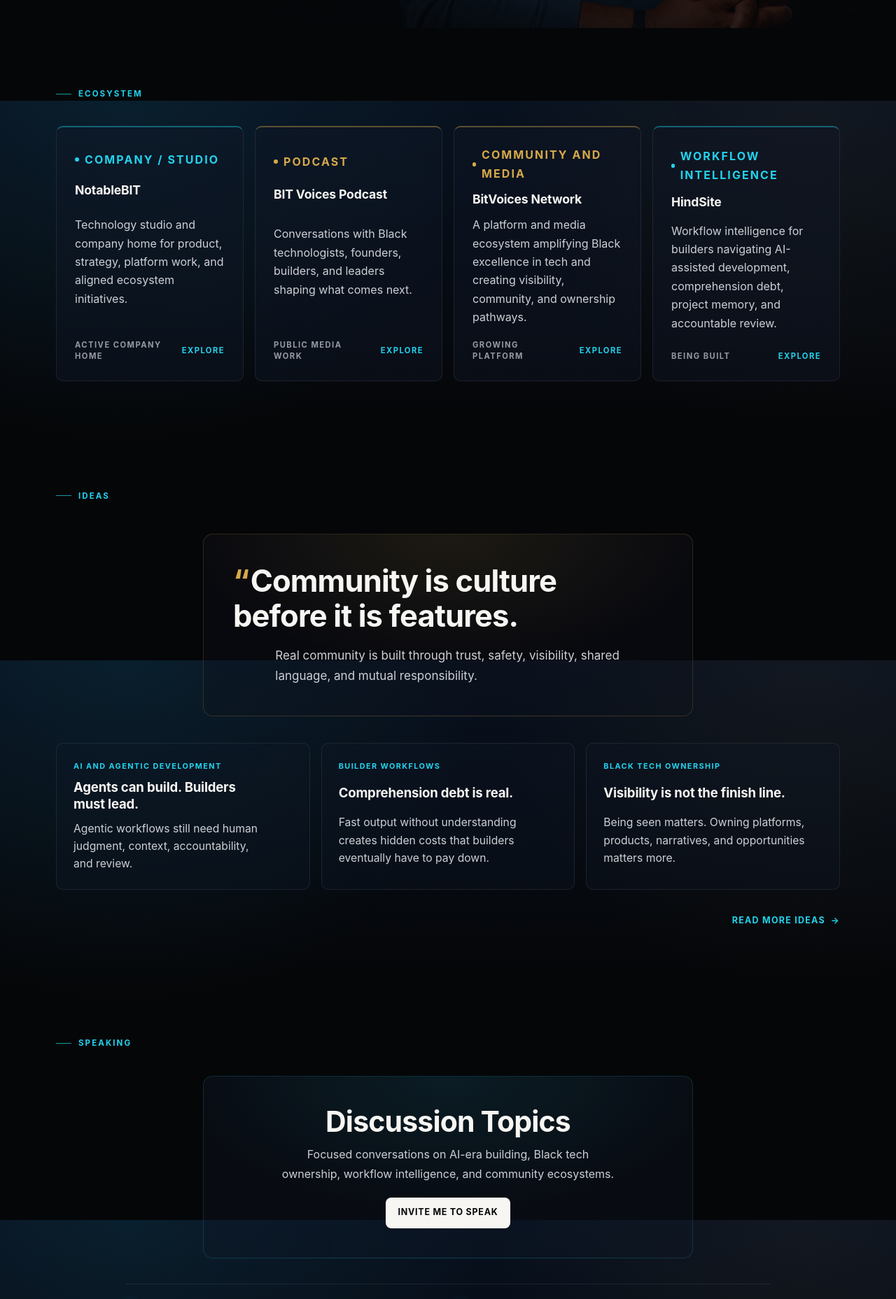
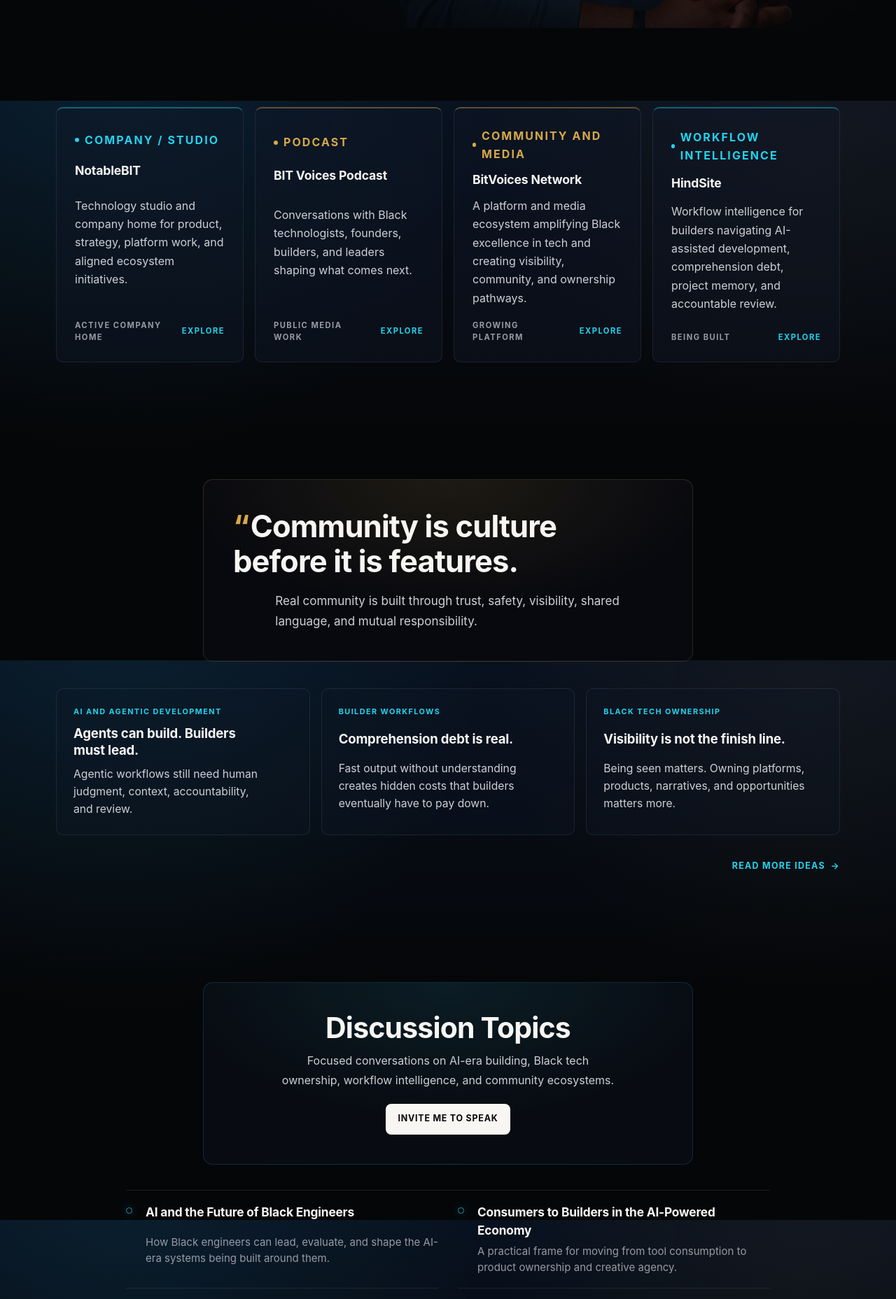
Before and after one commit to bdonaldharris/bdonaldharris.com, a Next.js app: page / in a window 1280 px wide. Shown: the part 656-2513 px from the top of the page at 70% size. Built offline with nearby package versions, Linux system fonts and the light colour scheme.

Commit message:
remove section eyebrow labels on Home

```diff
--- a/app/page.tsx
+++ b/app/page.tsx
@@ -56,7 +56,6 @@
       </section>
 
       <section className="section ecosystem-section">
-        <p className="eyebrow">Ecosystem</p>
         <div className="ecosystem-home-map">
           <ContentGrid variant="four">
             {homeProjects.map((project) => (
@@ -67,7 +66,6 @@
       </section>
 
       <section className="section ideas-feature ideas-editorial">
-        <p className="eyebrow">Ideas</p>
         <div className="ideas-feature-lead">
           <figure className="pull-quote">
             <blockquote>{leadIdea.title}</blockquote>
@@ -89,7 +87,6 @@
       </section>
 
       <section className="section speaking-preview">
-        <p className="eyebrow">Speaking</p>
         <div className="speaking-card">
           <h2>Discussion Topics</h2>
           <p>
@@ -114,7 +111,6 @@
 
       <section className="section founder-preview warm-section">
         <div className="founder-preview-heading">
-          <p className="eyebrow eyebrow-gold">Founder Story</p>
           <h2>Built from engineering, ministry, community, and lived experience.</h2>
         </div>
         <div className="founder-preview-grid">
@@ -142,7 +138,6 @@
       </section>
 
       <section className="section media-preview">
-        <p className="eyebrow">Media</p>
         <p className="media-preview-note">
           “Selected entry points into the public conversations, podcast work,
           and reflections connected to the broader ecosystem.”
```
